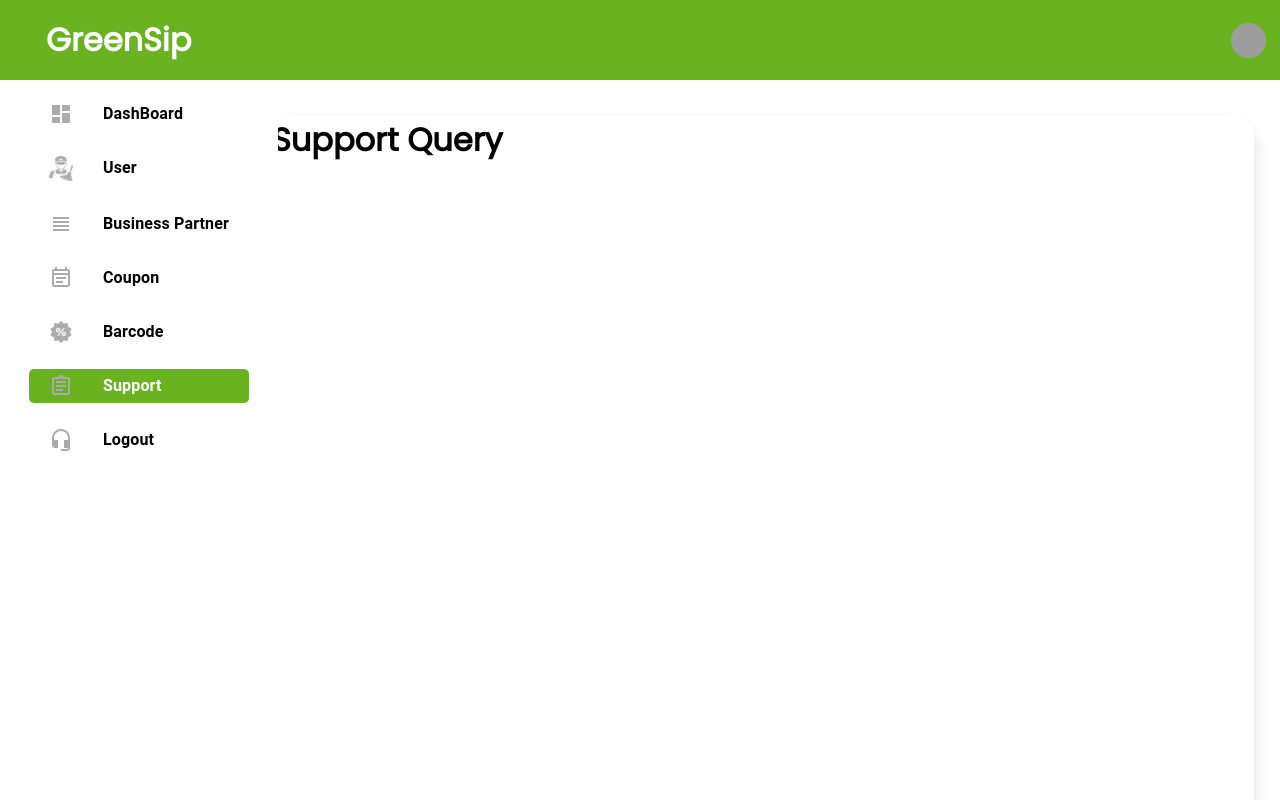
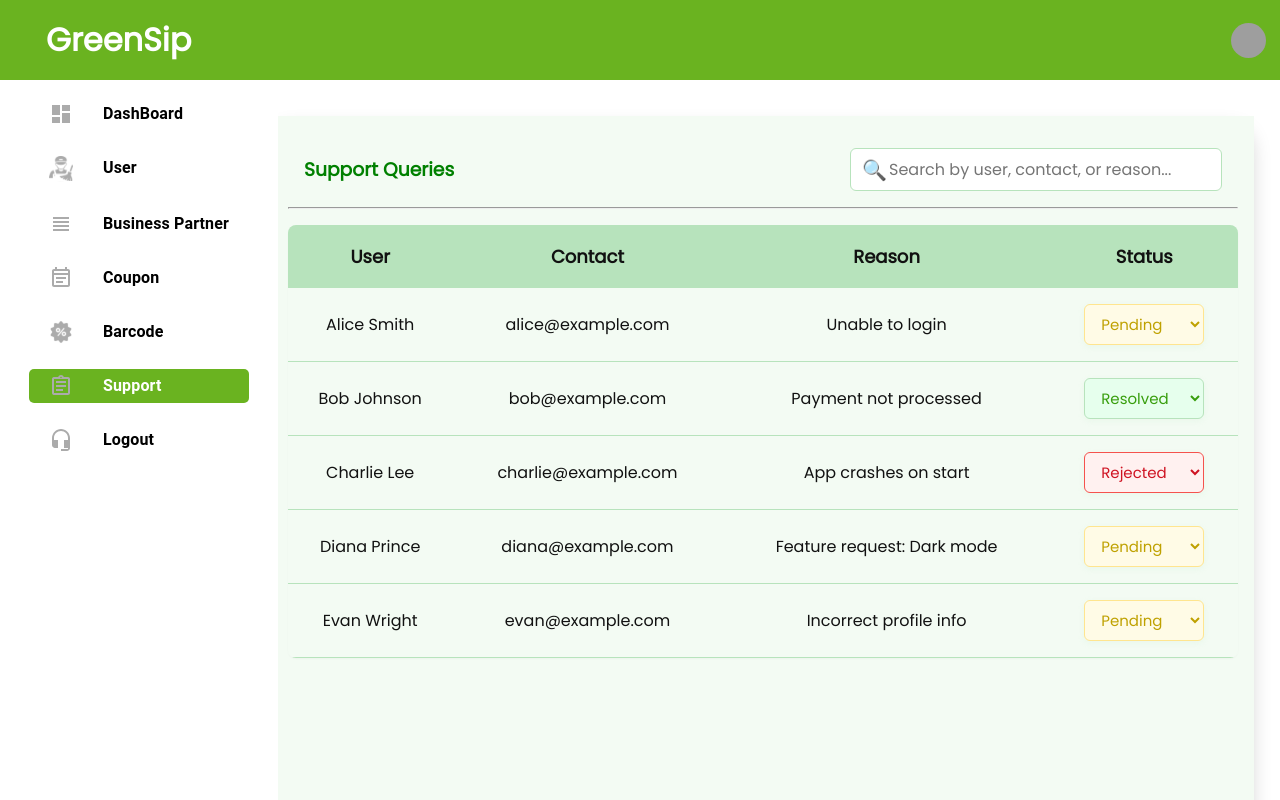
Before and after one commit to sanjay-weiteredge/greensip-admin, a React (Create React App) app: page /support in a window 1280 px wide. Shown: the top 800 px of the page. Built offline with nearby package versions, Linux system fonts and the light colour scheme; grey boxes are pictures that could not be loaded.

Commit message:
support query

```diff
--- a/src/MainScreen/BarCode.js
+++ b/src/MainScreen/BarCode.js
@@ -2,7 +2,7 @@ import React from "react";
 
 const Barcode = () => {
     return (
-        <><h1>gENRATE BARCODE</h1></>
+        <><h1>Generate Barcode fjnfgzjgfzhjzgfjf</h1></>
     )
 }
 
--- a/src/MainScreen/Coupon.js
+++ b/src/MainScreen/Coupon.js
@@ -96,8 +96,8 @@ const createButtonStyle = {
     color: "#fff",
     border: "none",
     borderRadius: "6px",
-    fontWeight: 600,
-    fontSize: "16px",
+    fontWeight: 400,
+    fontSize: "15px",
     cursor: "pointer",
     boxShadow: "0 1px 2px rgba(0,0,0,0.07)",
     transition: "background 0.2s",
@@ -176,7 +176,7 @@ const Coupon = () => {
                             <td style={tdStyle}>
                                 <div style={actionStyle}>
                                     <button
-                                        style={{ ...createButtonStyle, background: '#e53935', padding: '6px 14px', fontSize: '15px' }}
+                                        style={{ ...createButtonStyle, background: '#e53935', padding: '6px 10px', fontSize: '15px' }}
                                         title="Delete"
                                         onClick={() => handleDeleteClick(c.id)}
                                     >
--- a/src/MainScreen/CreateCoupon.js
+++ b/src/MainScreen/CreateCoupon.js
@@ -19,11 +19,13 @@ const gridStyle = {
   gridTemplateRows: "auto auto",
   gap: "18px",
   marginTop: "18px",
+  width : "80%",
+  margin: "0 auto",
 };
 
 const buttonRowStyle = {
   display: "flex",
-  justifyContent: "flex-end",
+  justifyContent: "center",
   gap: "12px",
 };
 
@@ -102,14 +104,14 @@ const CreateCoupon = () => {
       <div style={buttonRowStyle}>
         <button
           type="button"
-          style={{ ...buttonStyle, background: "#ccc", color: "#333" }}
+          style={{ ...buttonStyle, background: "#ccc", color: "#333" , fontWeight: "400" }}
           onClick={() => navigate("/coupon")}
         >
           Cancel
         </button>
         <button
           type="submit"
-          style={{ ...buttonStyle, background: "#4caf50", color: "#fff" }}
+          style={{ ...buttonStyle, background: "#4caf50", color: "#fff", fontWeight: "400" }}
         >
           Create
         </button>
--- /dev/null
+++ b/src/MainScreen/SupportQuery.js
@@ -0,0 +1,188 @@
+import React, { useState } from "react";
+
+const initialQueries = [
+    { id: 1, user: "Alice Smith", contact: "alice@example.com", reason: "Unable to login", status: "Pending" },
+    { id: 2, user: "Bob Johnson", contact: "bob@example.com", reason: "Payment not processed", status: "Resolved" },
+    { id: 3, user: "Charlie Lee", contact: "charlie@example.com", reason: "App crashes on start", status: "Rejected" },
+    { id: 4, user: "Diana Prince", contact: "diana@example.com", reason: "Feature request: Dark mode", status: "Pending" },
+    { id: 5, user: "Evan Wright", contact: "evan@example.com", reason: "Incorrect profile info", status: "Pending" },
+];
+
+const tableStyle = {
+    width: "100%",
+    borderCollapse: "separate",
+    borderSpacing: 0,
+    marginTop: "16px",
+    background: "#f3fbf3",
+    boxShadow: "0 1px 2px rgba(0,0,0,0.03)",
+    borderRadius: "8px",
+    overflow: "hidden",
+};
+
+const thStyle = {
+    padding: "18px 8px",
+    background: "#b7e3bc",
+    color: "#111",
+    fontWeight: 700,
+    fontSize: "18px",
+    border: "none",
+    textAlign: "center",
+};
+
+const tdStyle = {
+    padding: "16px 8px",
+    background: "#f3fbf3",
+    color: "#111",
+    fontWeight: 400,
+    fontSize: "16px",
+    border: "none",
+    borderBottom: "1px solid #b7e3bc",
+    textAlign: "center",
+};
+
+const containerStyle = {
+    padding: "16px",
+    background: "#f3fbf3",
+    minHeight: "100vh",
+};
+
+const headerRowStyle = {
+    display: "flex",
+    justifyContent: "space-between",
+    alignItems: "center",
+    padding: "16px",
+};
+
+const searchBarWrapperStyle = {
+    position: "relative",
+    display: "inline-block",
+    minWidth: "260px",
+};
+
+const searchInputStyle = {
+    padding: "8px 16px 8px 38px",
+    border: "1.5px solid #b7e3bc",
+    borderRadius: "6px",
+    fontSize: "16px",
+    outline: "none",
+    background: "#fff",
+    color: "#222",
+    width: "100%",
+    boxSizing: "border-box",
+};
+
+const searchIconStyle = {
+    position: "absolute",
+    left: "12px",
+    top: "50%",
+    transform: "translateY(-50%)",
+    color: "#b7e3bc",
+    fontSize: "20px",
+    pointerEvents: "none",
+};
+
+const statusDropdownStyle = {
+    padding: "8px 18px 8px 12px",
+    borderRadius: "6px",
+    border: "1.5px solid #b7e3bc",
+    fontSize: "15px",
+    background: "#f8fff8",
+    color: "#222",
+    boxShadow: "0 2px 6px rgba(183,227,188,0.15)",
+    transition: "border 0.2s, box-shadow 0.2s",
+    outline: "none",
+    cursor: "pointer",
+};
+
+const statusColors = {
+    Pending: { background: "#fffbe6", color: "#bfa100", border: "#ffe58f" },
+    Resolved: { background: "#e6ffed", color: "#389e0d", border: "#b7e3bc" },
+    Rejected: { background: "#fff1f0", color: "#cf1322", border: "#f5524d" },
+};
+
+const SupportQuery = () => {
+    const [queries, setQueries] = useState(initialQueries);
+    const [search, setSearch] = useState("");
+
+    const handleStatusChange = (id, newStatus) => {
+        setQueries((prev) =>
+            prev.map((q) =>
+                q.id === id ? { ...q, status: newStatus } : q
+            )
+        );
+    };
+
+    // Filter queries by user, contact, or reason
+    const filteredQueries = queries.filter((q) => {
+        const s = search.toLowerCase();
+        return (
+            q.user.toLowerCase().includes(s) ||
+            q.contact.toLowerCase().includes(s) ||
+            q.reason.toLowerCase().includes(s)
+        );
+    });
+
+    return (
+        <div style={containerStyle}>
+            <div style={headerRowStyle}>
+                <h3 style={{ color: "green", margin: 0 }}>Support Queries</h3>
+                <div style={searchBarWrapperStyle}>
+                    <span style={searchIconStyle}>🔍</span>
+                    <input
+                        type="text"
+                        placeholder="Search by user, contact, or reason..."
+                        value={search}
+                        onChange={e => setSearch(e.target.value)}
+                        style={searchInputStyle}
+                    />
+                </div>
+            </div>
+            <hr />
+            <table style={tableStyle}>
+                <thead>
+                    <tr>
+                        <th style={thStyle}>User</th>
+                        <th style={thStyle}>Contact</th>
+                        <th style={thStyle}>Reason</th>
+                        <th style={thStyle}>Status</th>
+                    </tr>
+                </thead>
+                <tbody>
+                    {filteredQueries.map((q) => (
+                        <tr key={q.id}>
+                            <td style={tdStyle}>{q.user}</td>
+                            <td style={tdStyle}>{q.contact}</td>
+                            <td style={tdStyle}>{q.reason}</td>
+                            <td style={tdStyle}>
+                                <select
+                                    value={q.status}
+                                    onChange={e => handleStatusChange(q.id, e.target.value)}
+                                    style={{
+                                        ...statusDropdownStyle,
+                                        background: statusColors[q.status].background,
+                                        color: statusColors[q.status].color,
+                                        borderColor: statusColors[q.status].border,
+                                    }}
+                                    onFocus={e => e.target.style.boxShadow = '0 0 0 2px #b7e3bc'}
+                                    onBlur={e => e.target.style.boxShadow = statusDropdownStyle.boxShadow}
+                                >
+                                    <option value="Pending" style={{ background: statusColors.Pending.background, color: statusColors.Pending.color }}>
+                                        Pending
+                                    </option>
+                                    <option value="Resolved" style={{ background: statusColors.Resolved.background, color: statusColors.Resolved.color }}>
+                                        Resolved
+                                    </option>
+                                    <option value="Rejected" style={{ background: statusColors.Rejected.background, color: statusColors.Rejected.color }}>
+                                        Rejected
+                                    </option>
+                                </select>
+                            </td>
+                        </tr>
+                    ))}
+                </tbody>
+            </table>
+        </div>
+    );
+};
+
+export default SupportQuery;
--- a/src/MainScreen/SupportReq.js
+++ b/src/MainScreen/SupportReq.js
@@ -1,6 +1,7 @@
 import React from "react";
 import NavTemplate from "../components/NavTemplate.js";
 import PageBody from "../components/PageBody.js";
+import SupportQuery from "./SupportQuery.js";
 
 
 const SupportReq = () => {
@@ -10,7 +11,7 @@ const SupportReq = () => {
 
       <NavTemplate tab={"Support"}>
       <PageBody>
-        <><h1>Support Query</h1></>
+        <SupportQuery/>
       </PageBody>
       </NavTemplate>
 
--- a/src/MainScreen/User.js
+++ b/src/MainScreen/User.js
@@ -213,7 +213,7 @@ const User = () => {
             <div style={headerRowStyle}>
                 <h3 style={{ color: "green", margin: 0 }}>Users</h3>
                 <div style={searchBarWrapperStyle}>
-                    <FiSearch style={searchIconStyle} />
+                <span style={searchIconStyle}>🔍</span>
                     <input
                         type="text"
                         placeholder="Search by name, email, or contact..."
```
Also changed, not shown: src/MainScreen/barcodePage.js (line endings or trailing spaces).
